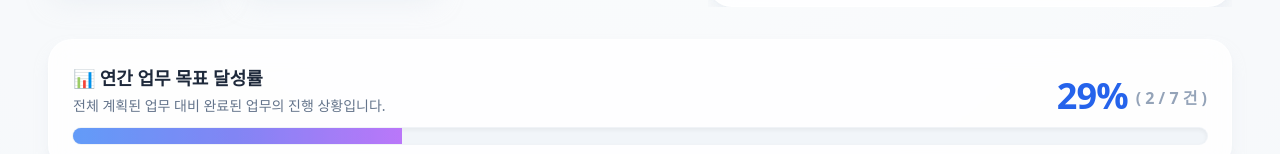
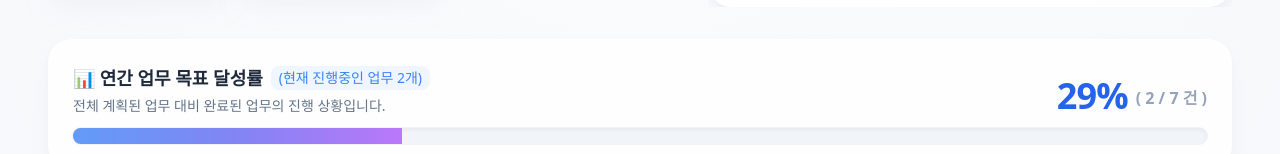
Before and after one commit to ghost007k-777/MonthFlow, a React (Vite) app: page / in a window 1280 px wide. Shown: the part 267-421 px from the top of the page. Built offline with nearby package versions, Linux system fonts and the light colour scheme; no server answers; the database is empty.

Commit message:
feat: Add in-progress task count next to title

```diff
--- a/App.tsx
+++ b/App.tsx
@@ -281,6 +281,9 @@ const App: React.FC = () => {
             <div>
               <h3 className="text-lg font-bold text-slate-800 flex items-center gap-2">
                 📊 연간 업무 목표 달성률
+                <span className="text-sm font-medium text-blue-500 bg-blue-50 px-2 py-0.5 rounded-lg">
+                  (현재 진행중인 업무 {tasks.filter(t => t.status === TaskStatus.IN_PROGRESS).length}개)
+                </span>
               </h3>
               <p className="text-sm text-slate-500 font-medium mt-1">
                 전체 계획된 업무 대비 완료된 업무의 진행 상황입니다.
```
Also changed, not shown: 2 other files (tests, documents, lock files or other folders).
